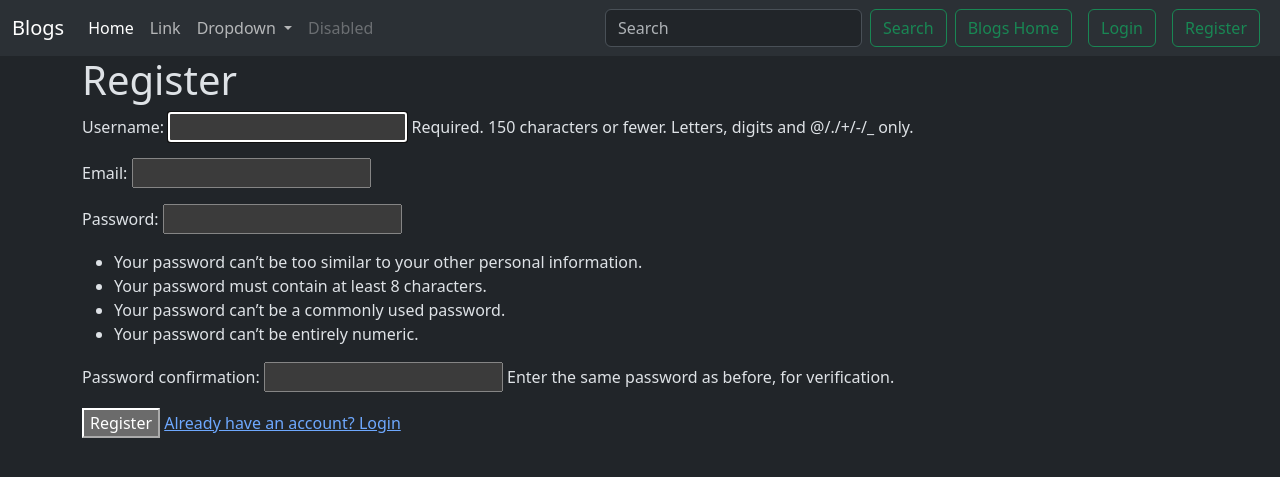
After one commit to sush3871/Blogs, a Django app: page /register/ in a window 1280 px wide. The commit adds this page. Shown: the top 477 px of the page. Run offline with Django 5.2, Linux system fonts and the light colour scheme; style sheets or scripts are compiled from the project's sources; some libraries are stand-ins or nearby versions.

Commit message:
Final changes

```diff
--- a/blogs/blogs/settings.py
+++ b/blogs/blogs/settings.py
@@ -137,3 +137,8 @@ DEFAULT_AUTO_FIELD = 'django.db.models.BigAutoField'
 
 MEDIA_URL = '/media/'
 MEDIA_ROOT = os.path.join(BASE_DIR, 'media')
+
+LOGIN_URL = '/accounts/login/'
+
+LOGIN_REDIRECT_URL = '/blog_list/'
+LOGOUT_REDIRECT_URL = '/blog_list/'
--- a/blogs/blogs/urls.py
+++ b/blogs/blogs/urls.py
@@ -18,9 +18,13 @@ from django.contrib import admin
 from django.urls import path, include
 from django.conf import settings
 from django.conf.urls.static import static
+from django.contrib.auth import views as auth_views
 
 
 urlpatterns = [
     path('admin/', admin.site.urls),
-    path('myapp/', include('myapp.urls')),
+    path('', include('myapp.urls')),
+    path('accounts/login/', auth_views.LoginView.as_view(), name='login'),  # ✅ add this
+    path('accounts/logout/', auth_views.LogoutView.as_view(), name='logout'),  # ✅ add this
+
 ] + static(settings.MEDIA_URL, document_root=settings.MEDIA_ROOT)
--- a/blogs/myapp/forms.py
+++ b/blogs/myapp/forms.py
@@ -1,5 +1,7 @@
 from django import forms
 from .models import Blog
+from django.contrib.auth.forms import UserCreationForm
+from django.contrib.auth.models import User
 
 class BlogForm(forms.ModelForm):
     class Meta:
@@ -9,3 +11,10 @@ class BlogForm(forms.ModelForm):
             'text': forms.Textarea(attrs={'class': 'form-control'}),
             'image': forms.FileInput(attrs={'class': 'form-control'}),
         }
+
+
+class UserRegistrationForm(UserCreationForm):
+    email = forms.EmailField()
+    class Meta:
+        model = User
+        fields = ('username', 'email', 'password1', 'password2')
--- a/blogs/myapp/templates/myapp/blog_list.html
+++ b/blogs/myapp/templates/myapp/blog_list.html
@@ -19,8 +19,10 @@
                         <div class="card-body">
                             <h5 class="card-title">{{ blog.user.username }}</h5>
                             <p class="card-text">{{ blog.text }}</p>
-                            <a href="{% url 'blog_edit' blog.id %}" class="btn btn-primary">Edit Blog</a>
-                            <a href="{% url 'blog_delete' blog.id %}" class="btn btn-danger">Delete Blog</a>
+                            {% if user == blog.user %}
+                                <a href="{% url 'blog_edit' blog.id %}" class="btn btn-primary">Edit Blog</a>
+                                <a href="{% url 'blog_delete' blog.id %}" class="btn btn-danger">Delete Blog</a>
+                            {% endif %}
                         </div>
                     </div>
                 </div>
--- a/blogs/myapp/urls.py
+++ b/blogs/myapp/urls.py
@@ -5,8 +5,9 @@ from django.conf.urls.static import static
 from . import views
 
 urlpatterns = [
-    path('', views.blog_list, name='blog_list'),
+    path('blog_list/', views.blog_list, name='blog_list'),
     path('blog_create/', views.blog_create, name='blog_create'),
     path('blog_edit/<int:blog_id>/', views.blog_edit, name='blog_edit'),
     path('blog_delete/<int:blog_id>/', views.blog_delete, name='blog_delete'),
+    path('register/', views.user_registration, name='register'),
 ]
--- a/blogs/myapp/views.py
+++ b/blogs/myapp/views.py
@@ -1,7 +1,9 @@
 from django.shortcuts import render
 from .models import Blog
-from .forms import BlogForm
+from .forms import BlogForm, UserRegistrationForm
 from django.shortcuts import get_object_or_404, redirect
+from django.contrib.auth.decorators import login_required
+from django.contrib.auth import login
 
 # Create your views here.
 
@@ -14,6 +16,7 @@ def blog_list(request):
     return render(request, 'myapp/blog_list.html', {'blogs': blogs})
 
 # Blog Create
+@login_required
 def blog_create(request):
     if request.method == 'POST':
         form = BlogForm(request.POST, request.FILES)
@@ -27,6 +30,7 @@ def blog_create(request):
     return render(request, 'myapp/blog_form.html', {'form': form})
 
 # Blog Update
+@login_required
 def blog_edit(request, blog_id):
     blog = get_object_or_404(Blog, id=blog_id, user=request.user)
     if request.method == 'POST':
@@ -41,6 +45,7 @@ def blog_edit(request, blog_id):
         return render(request, 'myapp/blog_form.html', {'form': form})
 
 # Blog Delete
+@login_required
 def blog_delete(request, blog_id):
     blog = get_object_or_404(Blog, id=blog_id, user=request.user)
     if request.method == 'POST':
@@ -48,6 +53,20 @@ def blog_delete(request, blog_id):
         return redirect('blog_list')
     return render(request, 'myapp/blog_delete.html', {'blog': blog})
 
+# User Registration
+def user_registration(request):
+    if request.method == 'POST':
+        form = UserRegistrationForm(request.POST)
+        if form.is_valid():
+            user = form.save(commit=False)
+            user.set_password(form.cleaned_data['password1'])
+            user.save()
+            login(request, user)
+            return redirect('blog_list')
+    else:
+        form = UserRegistrationForm()
+    return render(request, 'registration/register.html', {'form': form})
+
 # Blog Detail
 # def blog_detail(request, pk):
 #     blog = get_object_or_404(Blog, pk=pk)
--- a/blogs/templates/layout.html
+++ b/blogs/templates/layout.html
@@ -50,6 +50,16 @@
                   <input class="form-control me-2" type="search" placeholder="Search" aria-label="Search">
                   <button class="btn btn-outline-success" type="submit">Search</button>
                 </form>
+                <a href="{% url 'blog_list' %}" class="mx-2 btn btn-outline-success">Blogs Home</a>
+                {% if user.is_authenticated %}
+                    <form action="{% url 'logout' %}" method="post">
+                        {% csrf_token %}
+                        <button type="submit" class="mx-2 btn btn-outline-danger">Logout</button>
+                    </form>
+                {% else %}
+                    <a href="{% url 'login' %}" class="mx-2 btn btn-outline-success">Login</a>
+                    <a href="{% url 'register' %}" class="mx-2 btn btn-outline-success">Register</a>
+                {% endif %}
               </div>
             </div>
           </nav>
--- /dev/null
+++ b/blogs/templates/registration/register.html
@@ -0,0 +1,11 @@
+{% extends "layout.html" %}
+
+{% block content %}
+    <h1>Register</h1>
+    <form method="post">
+        {% csrf_token %}
+        {{ form.as_p }}
+        <button type="submit">Register</button>
+        <a href="{% url 'login' %}">Already have an account? Login</a>
+    </form>
+{% endblock %}
```
Also changed, not shown: blogs/templates/registration/logged_out.html (added, +8 -0 lines), blogs/templates/registration/login.html (added, +11 -0 lines), blogs/db.sqlite3, blogs/media/blogs/ChatGPT_Image_Mar_29_2025_10_14_28_PM.png (added), blogs/media/blogs/ChatGPT_Image_Mar_29_2025_11_42_29_PM.png (added), blogs/media/blogs/learn-and-achive_1200x1080_1.jpg (added), 1 other file.
